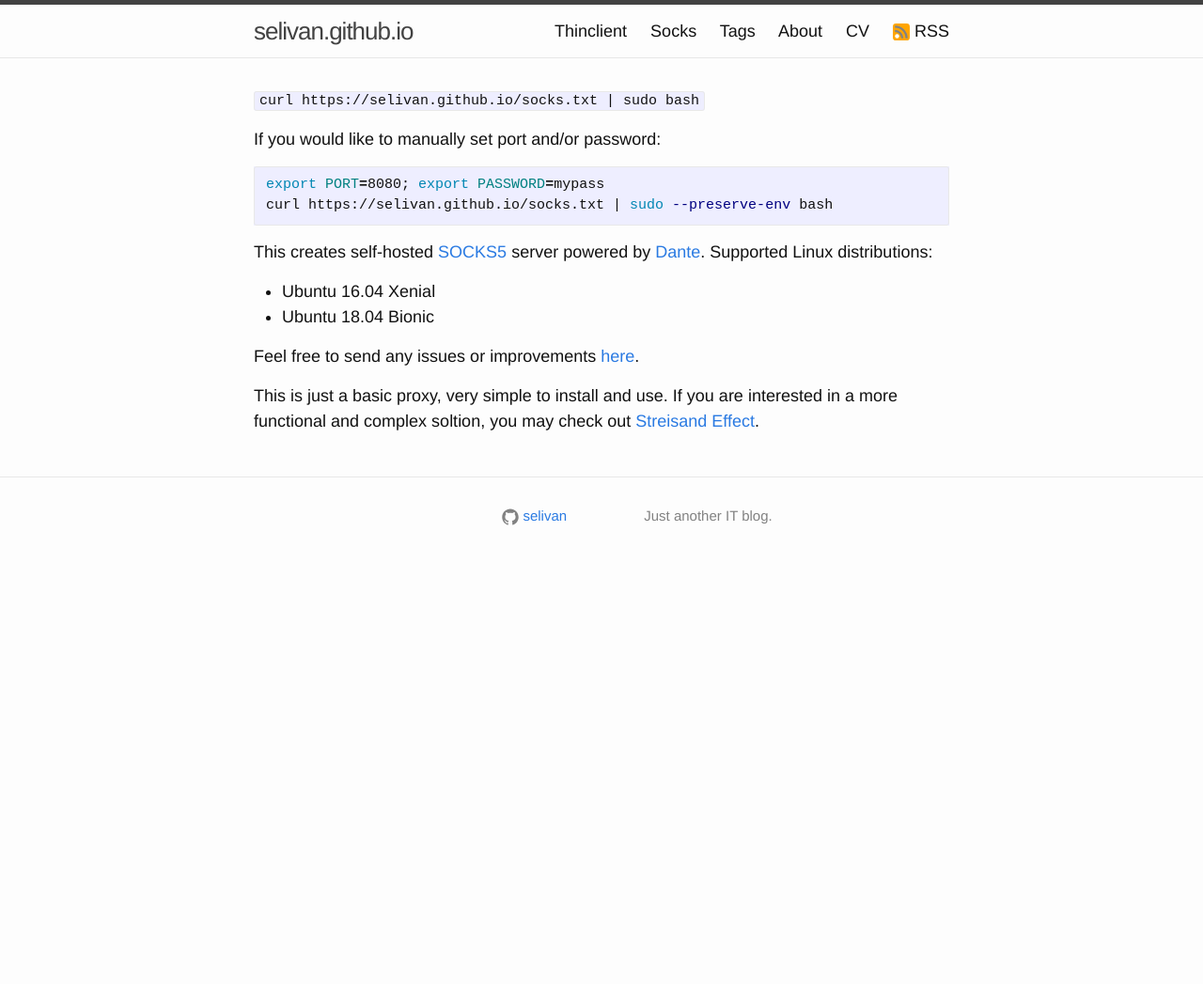
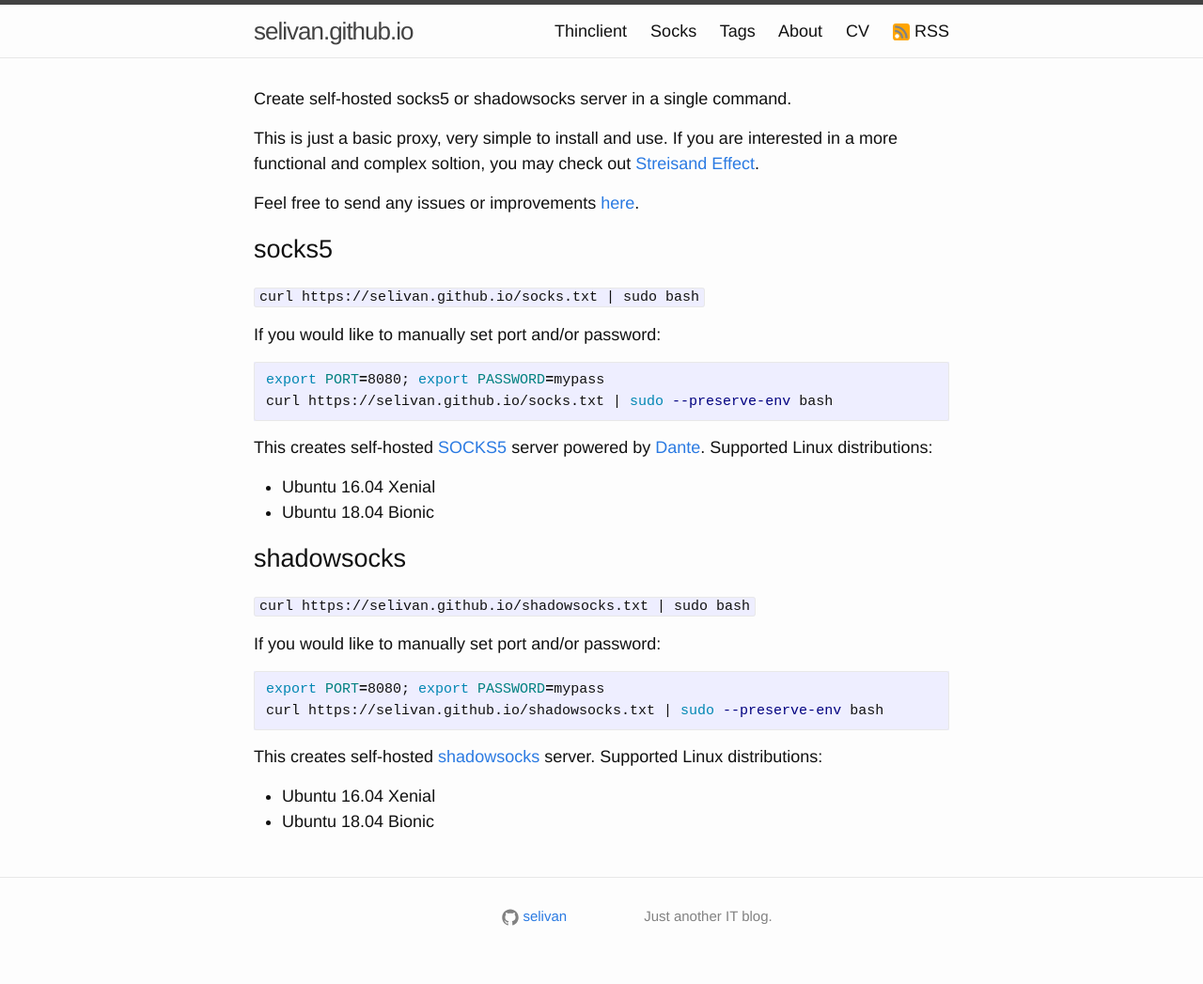
Before and after one commit to selivan/selivan.github.io, a Jekyll site: the page built from socks/index.md, in a window 1280 px wide. Shown: the whole page at 94% size. Built offline with Jekyll 4.4.1, drawn with Linux system fonts in a browser that asks for light colours; before the commit the page ends 900 px from its top, so only the background shows below that.

Commit message:
Update index.md

````diff
--- a/socks/index.md
+++ b/socks/index.md
@@ -1,7 +1,14 @@
 ---
 layout: default
-title:  "Self-hosted socks5 server in a single command"
+title:  "Self-hosted socks5 or shadowsocks server in a single command"
 ---
+Create self-hosted socks5 or shadowsocks server in a single command.
+
+This is just a basic proxy, very simple to install and use. If you are interested in a more functional and complex soltion, you may check out [Streisand Effect](https://github.com/StreisandEffect/streisand).
+
+Feel free to send any issues or improvements [here](https://github.com/selivan/selivan.github.io-socks/issues).
+
+## socks5
 `curl {{ site.url }}/socks.txt | sudo bash`
 
 If you would like to manually set port and/or password:
@@ -12,9 +19,22 @@
 ```
 
 This creates self-hosted [SOCKS5](https://en.wikipedia.org/wiki/SOCKS) server powered by [Dante](http://www.inet.no/dante/). Supported Linux distributions:
+
 * Ubuntu 16.04 Xenial
 * Ubuntu 18.04 Bionic
 
-Feel free to send any issues or improvements [here](https://github.com/selivan/selivan.github.io-socks/issues).
+## shadowsocks
 
-This is just a basic proxy, very simple to install and use. If you are interested in a more functional and complex soltion, you may check out [Streisand Effect](https://github.com/StreisandEffect/streisand).
+`curl {{ site.url }}/shadowsocks.txt | sudo bash`
+
+If you would like to manually set port and/or password:
+
+```bash
+export PORT=8080; export PASSWORD=mypass
+curl {{ site.url }}/shadowsocks.txt | sudo --preserve-env bash
+```
+
+This creates self-hosted [shadowsocks](https://shadowsocks.org/en/index.html) server. Supported Linux distributions:
+
+* Ubuntu 16.04 Xenial
+* Ubuntu 18.04 Bionic
````
